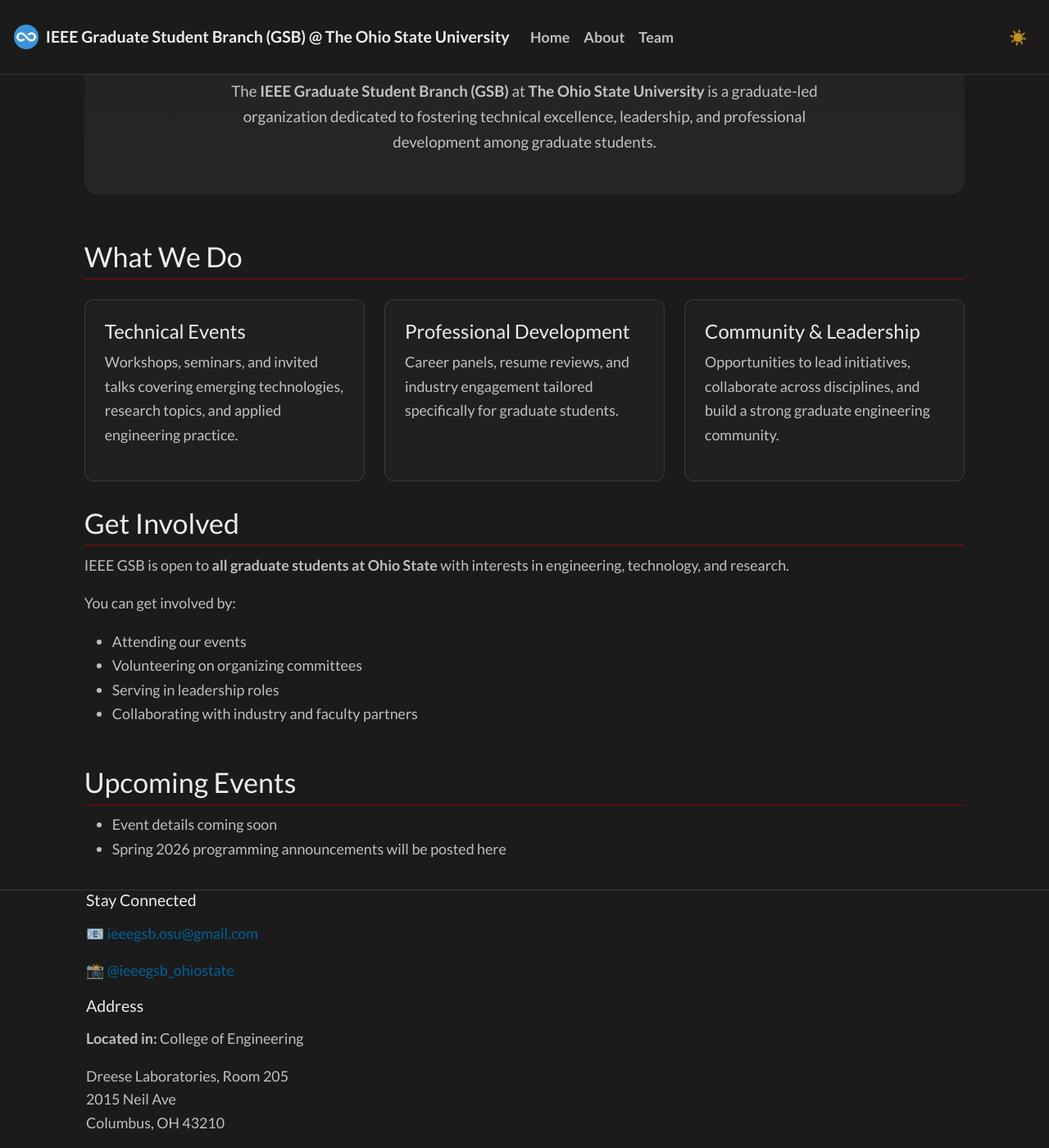
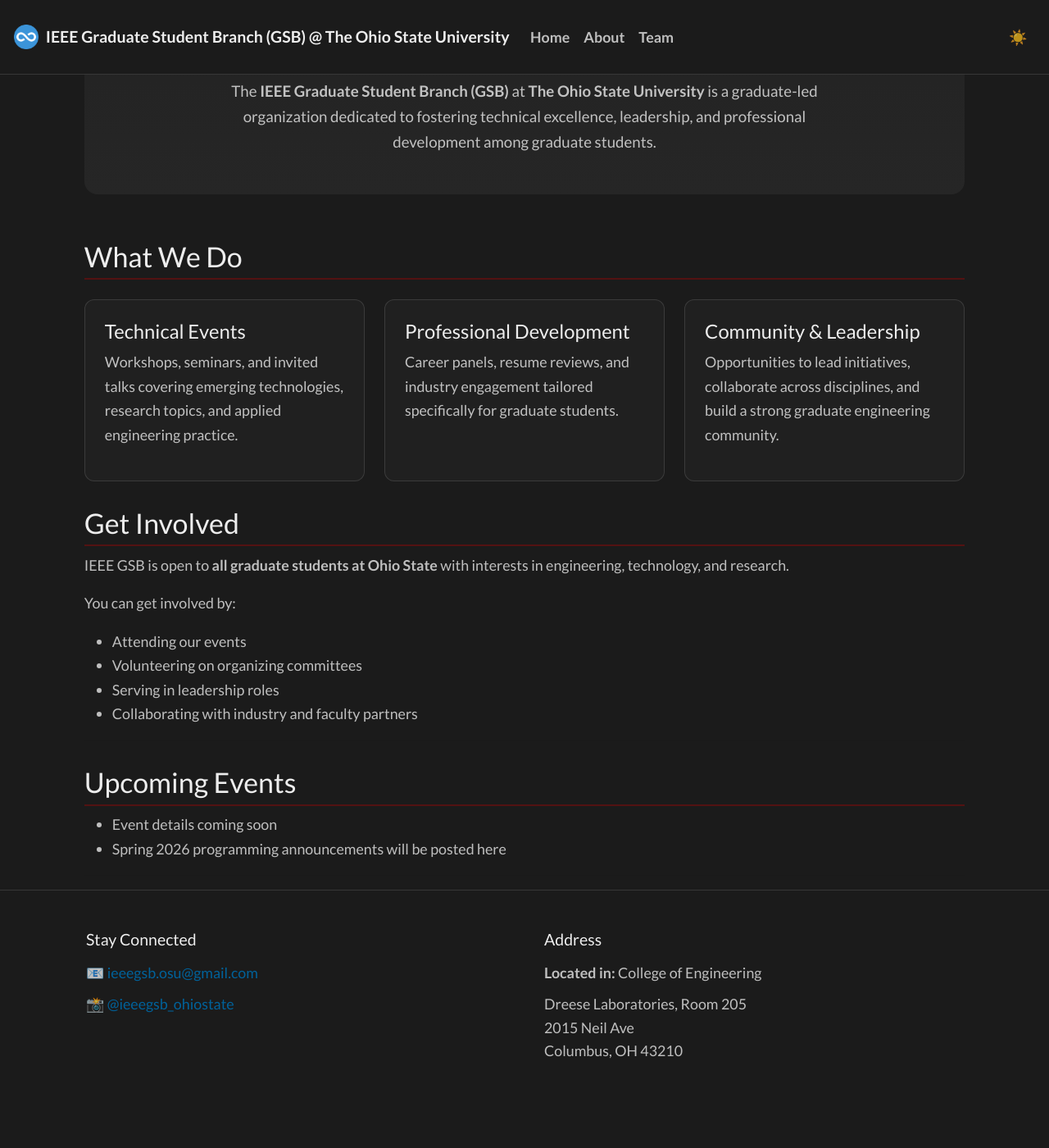
Before and after one commit to ieeegsbosu/ieeegsbosu.github.io, a Jekyll site: the page built from _pages/home.md, in a window 1280 px wide and 1400 px high, scrolled down 354 px. Shown: the whole window at 82% size. Built offline with Jekyll 4.4.1, drawn with Linux system fonts in a browser that asks for light colours; nearby versions of some CDN libraries; a style sheet for code colours, icons or effects is not loaded; after the commit the page ends 1700 px from its top, so only the background shows below that.

Commit message:
Refactor footer styles for grid-based layout

```diff
--- a/assets/gsb-theme.css
+++ b/assets/gsb-theme.css
@@ -379,17 +379,34 @@ footer a:hover,
 }
 
 /* =========================================================
-   FOOTER POLISH
+   FOOTER POLISH (GRID-BASED)
    ========================================================= */
 
-footer h4 {
-  margin-bottom: 14px;
+.footer {
+  padding: 48px 0 40px;
 }
 
-footer p {
-  line-height: 1.6;
+.footer-grid {
+  display: grid;
+  grid-template-columns: repeat(2, minmax(0, 1fr));
+  gap: 48px;
+  align-items: start;
 }
 
-footer .col-md-4 {
-  margin-bottom: 20px;
+.footer-col h4 {
+  margin-bottom: 14px;
+  font-size: 1.15rem;
 }
+
+.footer-col p {
+  line-height: 1.6;
+  margin-bottom: 10px;
+}
+
+/* Stack on mobile */
+@media (max-width: 768px) {
+  .footer-grid {
+    grid-template-columns: 1fr;
+    gap: 28px;
+  }
+}
```
